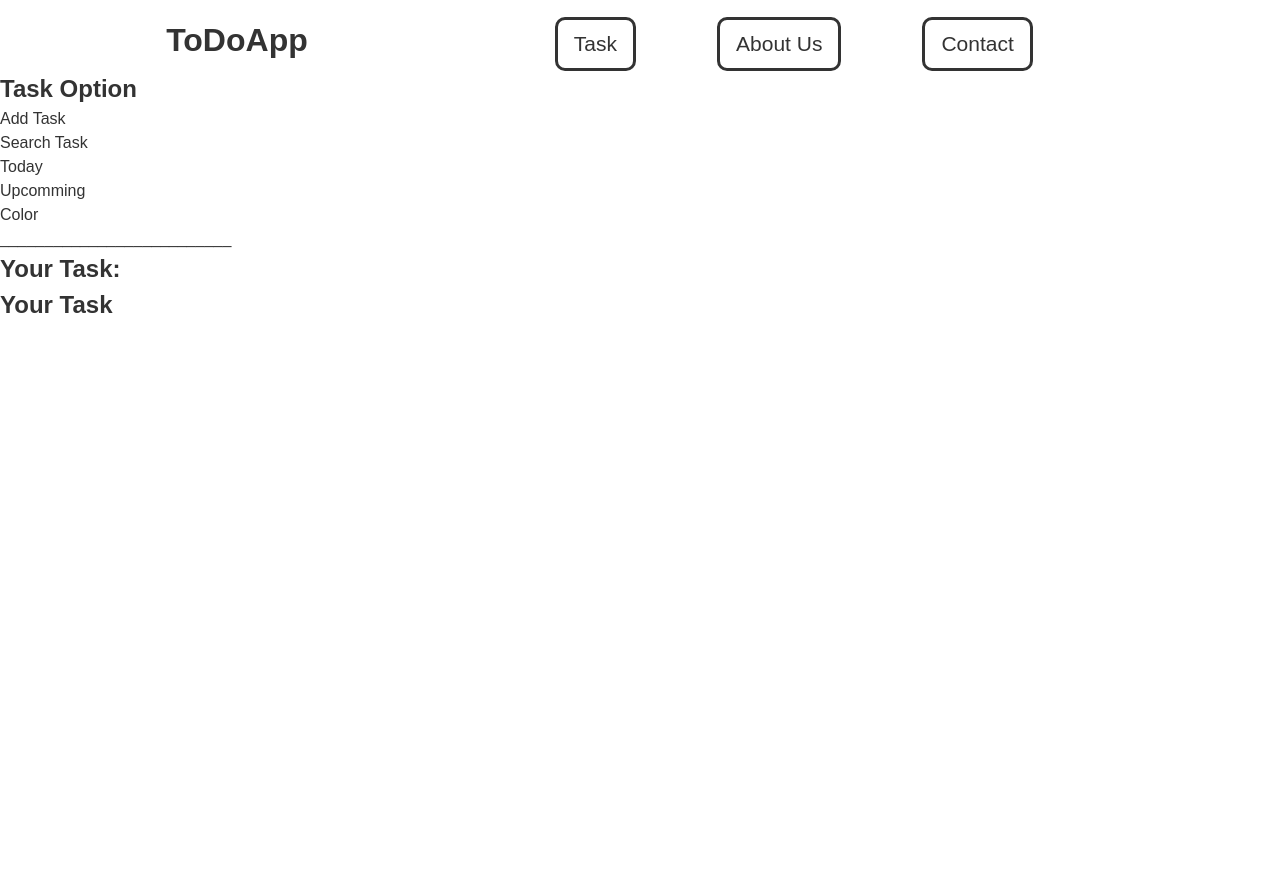
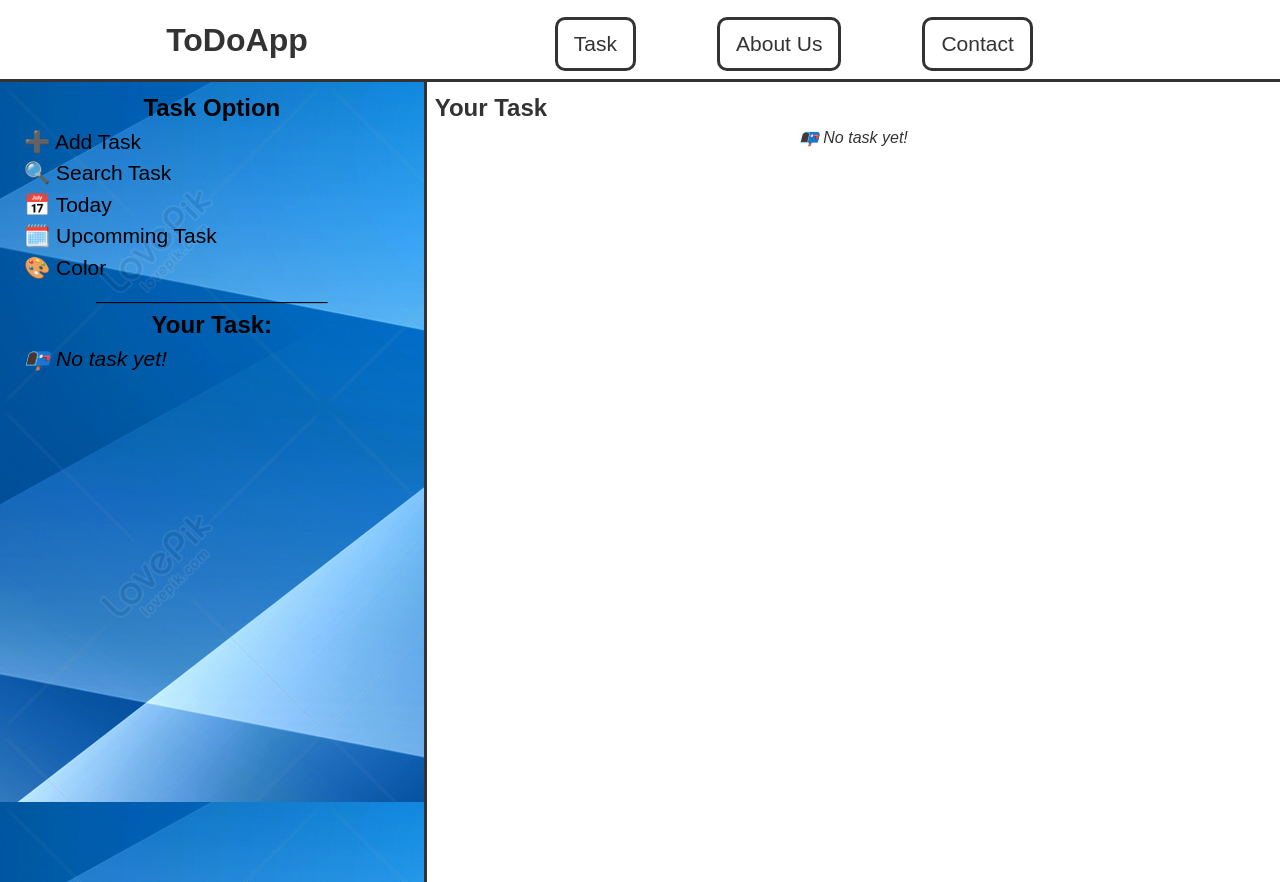
Before and after one commit to seanat0r/ToDoApp, a website built with webpack: page src/template.html in a window 1280 px wide. Before the commit the page ends 800 px from the top, so only its background shows below. Built offline with nearby package versions, Linux system fonts and the light colour scheme.

Commit message:
added the other styles for aside and content.

```diff
--- a/src/styles/aside.css
+++ b/src/styles/aside.css
@@ -0,0 +1,40 @@
+aside {
+    grid-column: 1 / 2 ;
+    border-right: 3.5px solid #333;
+    height: 100%;
+    text-align: center;
+    background-image: url("../assets/asaide-background.png");
+    background-repeat: repeat;
+    background-color: #1598fd;
+    padding: 0.5rem;
+    color: #000;
+}
+#taskAdministation > ul > li {
+    font-size: 21px;
+    text-align: left;
+    padding-left: 1rem;
+    cursor: pointer;
+}
+#taskAdministation > ul > li:hover {
+    text-decoration: underline;
+}
+#taskAdministation > ul > li:active {
+    text-decoration: underline;
+    color: #ccc;
+    text-decoration-color: #ccc ;
+}
+#addTask::before {
+    content: "➕ ";
+}
+#searchTask::before {
+    content: "🔍 ";
+}
+#dueTodayTask::before {
+    content: "📅 ";
+}
+#upcommingTask::before {
+    content: "🗓️ ";
+}
+#colorTask::before {
+    content: "🎨 ";
+}
--- a/src/styles/content.css
+++ b/src/styles/content.css
@@ -0,0 +1,5 @@
+/* Article class*/
+.content {
+    grid-column: 2 / 4;
+    padding: 0.5rem;
+}
--- a/src/styles/header.css
+++ b/src/styles/header.css
@@ -3,6 +3,8 @@ header {
     justify-content: space-evenly;
     align-items: baseline;
     margin-top: 1rem;
+    padding-bottom: 0.5rem;
+    border-bottom: 3.5px solid #333;
 }
 nav {
     width: 50%;
--- a/src/styles/style.css
+++ b/src/styles/style.css
@@ -45,4 +45,20 @@ body {
   line-height: 1.5;
   background-color: #fff;
   color: #333;
+  height: 100%;
 }
+
+main {
+    display: grid;
+    grid-template-columns: repeat(3, 1fr);
+    height: 100dvb;
+}
+.Empty {
+    text-decoration: none;
+    list-style: none;
+    font-style: italic;
+    text-align: center;
+}
+.Empty::before {
+    content: "📭 ";
+}
--- a/src/template.html
+++ b/src/template.html
@@ -23,7 +23,7 @@
                 <li id="addTask">Add Task</li>
                 <li id="searchTask">Search Task</li>
                 <li id="dueTodayTask">Today</li>
-                <li id="upcommingTask">Upcomming</li>
+                <li id="upcommingTask">Upcomming Task</li>
                 <li id="colorTask">Color</li>
             </ul>
             <div>
@@ -32,12 +32,14 @@
             <h2>Your Task:</h2>
             <ul id="taskList">
                 <!-- Your Task -->
+                <li class="Empty">No task yet!</li>
             </ul>
         </aside>
-        <article>
+        <article class="content">
             <h2>Your Task</h2>
             <div id="Content">
                 <!-- Your Task; with projects, edting features -->
+                <li class="Empty">No task yet!</li>
             </div>
         </article>
     </main>
```
Also changed, not shown: src/assets/asaide-background.png (added), 3 other files.
